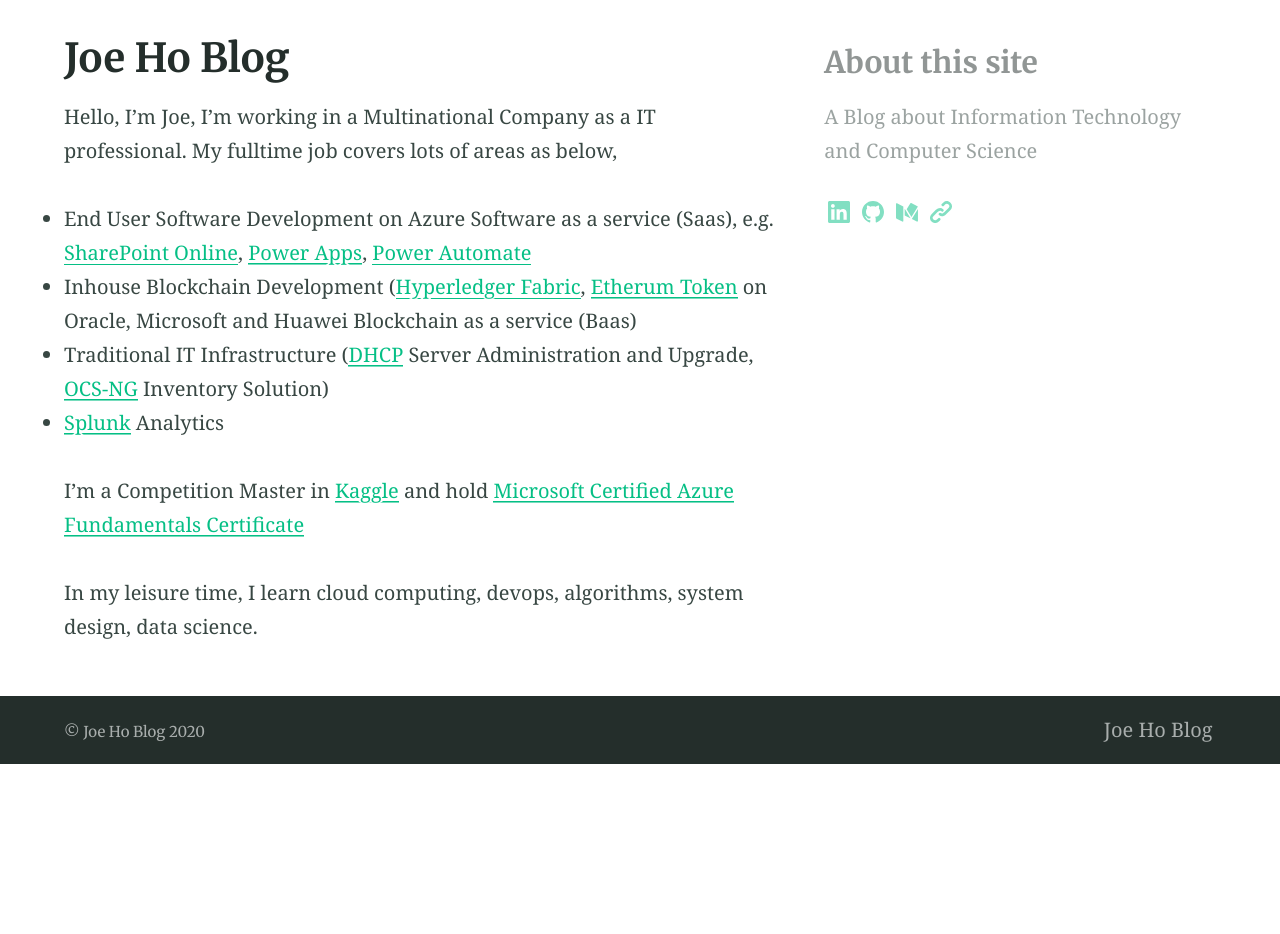
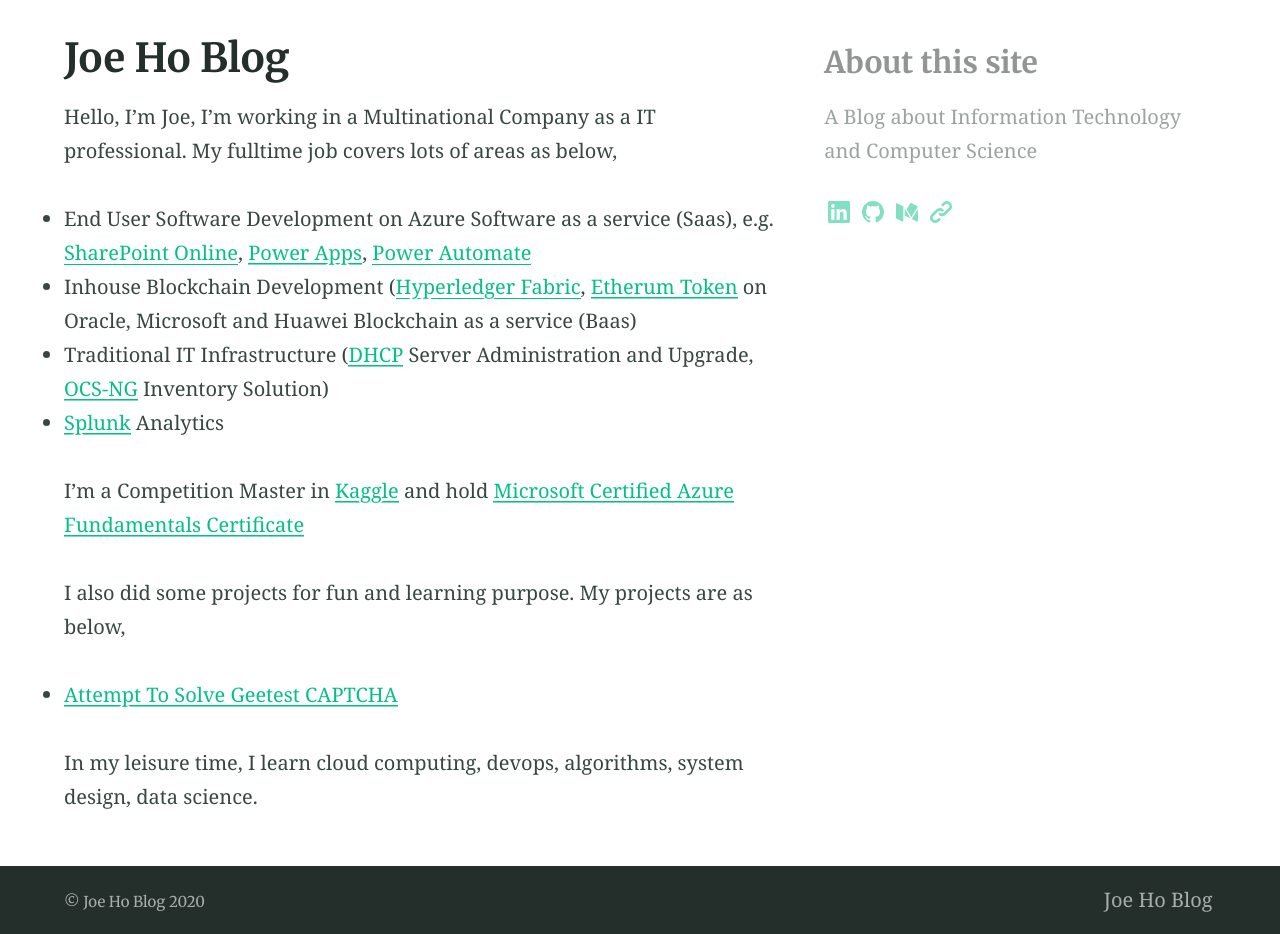
Before and after one commit to JoeHO888/JoeHo888.github.io, a Jekyll site: the page built from index.md, in a window 1280 px wide, cut to the strip 412-1346 px from the top of the page. Built offline with Jekyll 4.4.1, drawn with Linux system fonts in a browser that asks for light colours; before the commit the page ends 1176 px from its top, so only the background shows below that.

Commit message:
Update index page

```diff
--- a/index.md
+++ b/index.md
@@ -20,4 +20,7 @@
 
 I'm a Competition Master in [Kaggle](https://www.kaggle.com/joe1995 "Kaggle Profile") and hold [Microsoft Certified Azure Fundamentals Certificate](https://www.youracclaim.com/badges/cdd6d507-7416-43c1-b08e-8d3838f04035/linked_in_profile "Microsoft Certified Azure Fundamentals Certificate")
 
+I also did some projects for fun and learning purpose. My projects are as below,
+* [Attempt To Solve Geetest CAPTCHA](https://joeho888.github.io/projects/Attempt-to-solve-Geetest-CAPTCHA/)
+
 In my leisure time, I learn cloud computing, devops, algorithms, system design, data science.
```
